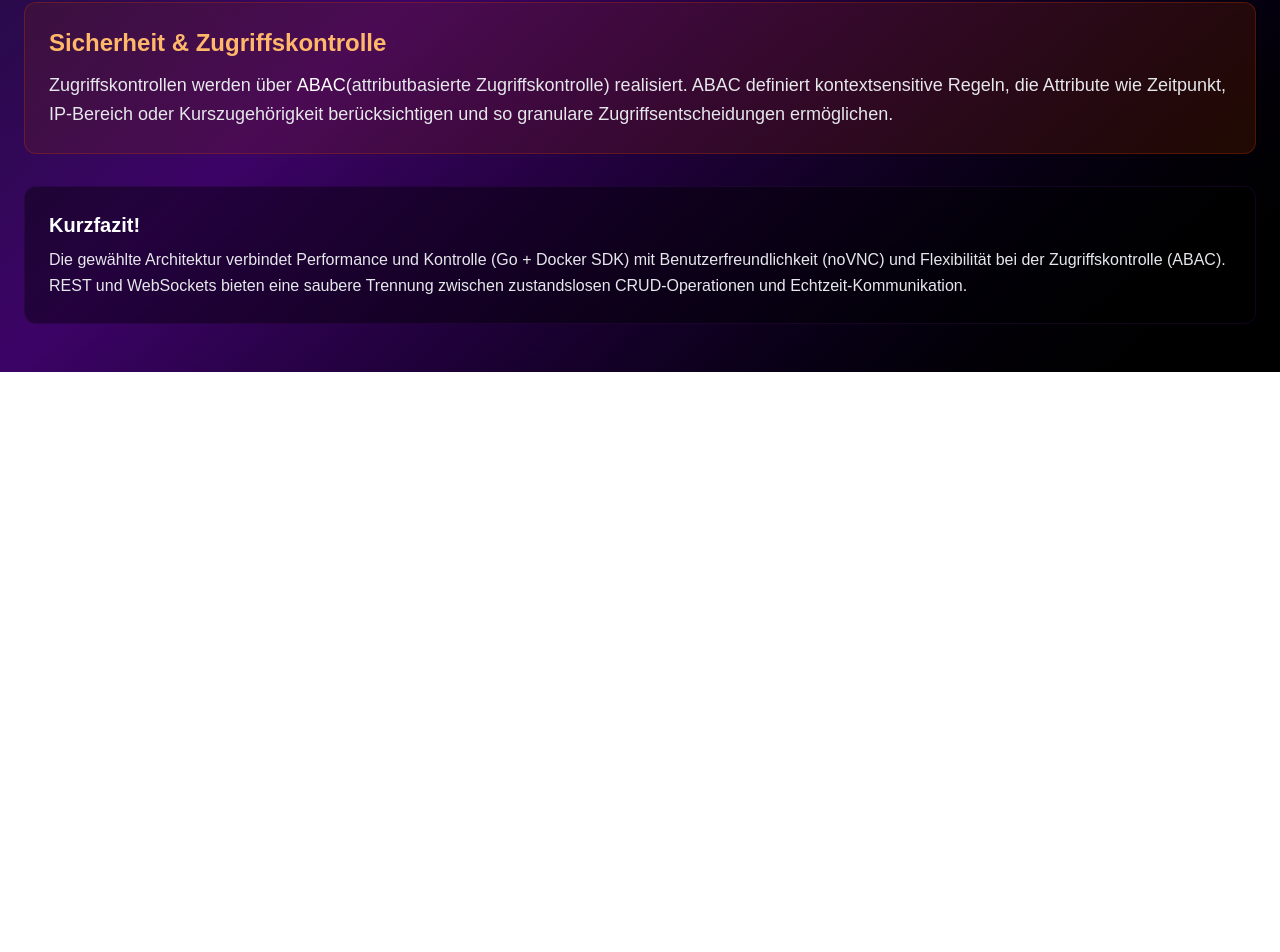
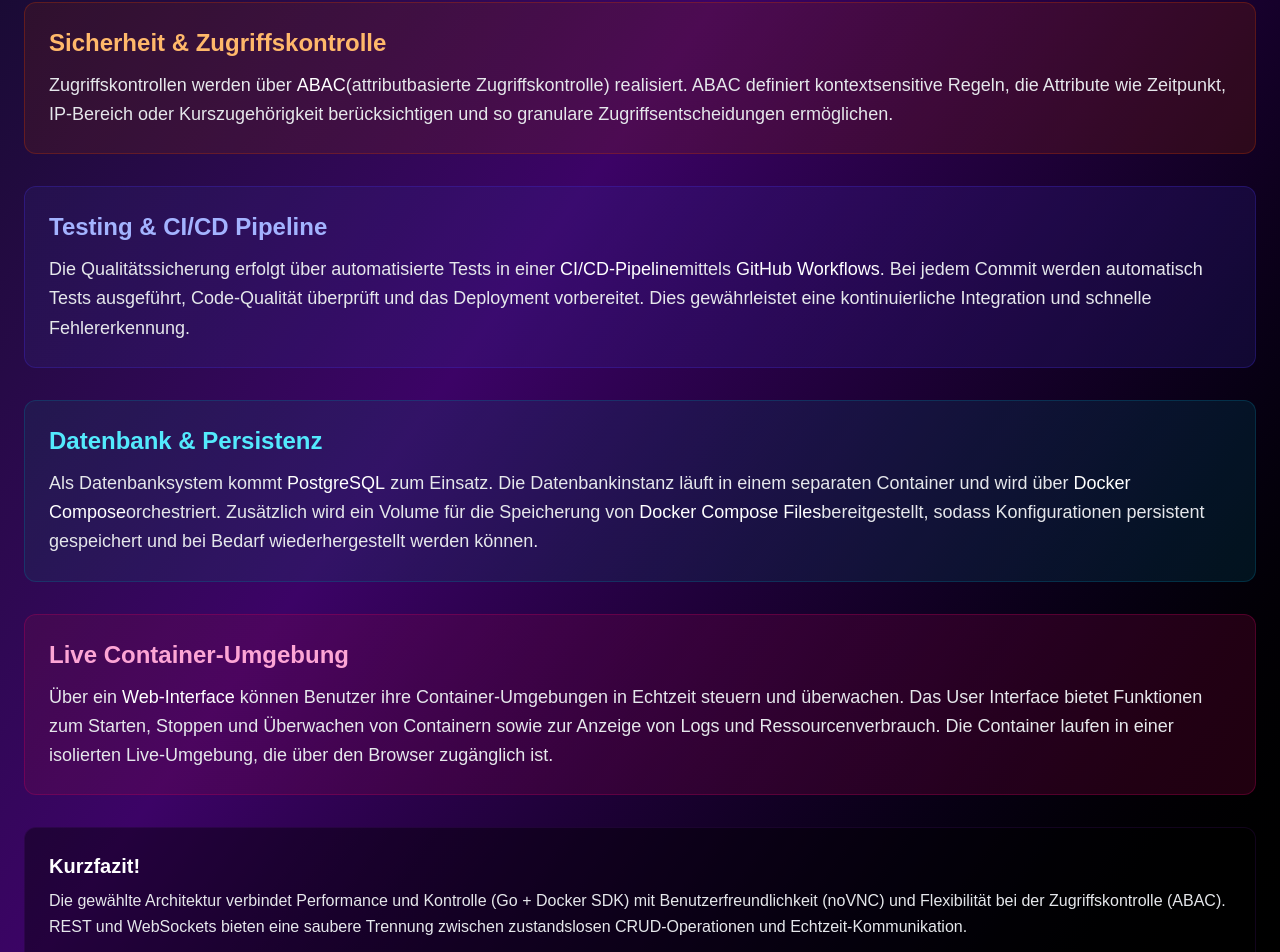
Before and after one commit to lschrenkTGM/ITSI-Container-Umgebung, a Next.js app: page /architektur in a window 1280 px wide. Shown: the part 793-1745 px from the top of the page. Before the commit the page ends 1165 px from the top, so only its background shows below. Built offline with nearby package versions, Linux system fonts and the light colour scheme.

Commit message:
Erweiterung Aktueller Stand

```diff
--- a/src/app/architektur/page.tsx
+++ b/src/app/architektur/page.tsx
@@ -73,6 +73,39 @@ export default function ArchitekturPage() {
           </p>
         </section>
 
+        {/* CI/CD & Testing */}
+        <section className="bg-gradient-to-r from-indigo-900/20 to-indigo-800/20 rounded-xl p-6 border border-indigo-700/30">
+          <h2 className="text-2xl font-bold text-indigo-300 mb-3">Testing & CI/CD Pipeline</h2>
+          <p className="text-gray-200 text-lg leading-relaxed">
+            Die Qualitätssicherung erfolgt über automatisierte Tests in einer <span className="font-medium text-white">CI/CD-Pipeline</span>
+            mittels <span className="font-medium text-white">GitHub Workflows</span>. Bei jedem Commit werden automatisch
+            Tests ausgeführt, Code-Qualität überprüft und das Deployment vorbereitet. Dies gewährleistet eine
+            kontinuierliche Integration und schnelle Fehlererkennung.
+          </p>
+        </section>
+
+        {/* Datenbank */}
+        <section className="bg-gradient-to-r from-cyan-900/20 to-cyan-800/20 rounded-xl p-6 border border-cyan-700/30">
+          <h2 className="text-2xl font-bold text-cyan-300 mb-3">Datenbank & Persistenz</h2>
+          <p className="text-gray-200 text-lg leading-relaxed">
+            Als Datenbanksystem kommt <span className="font-medium text-white">PostgreSQL</span> zum Einsatz.
+            Die Datenbankinstanz läuft in einem separaten Container und wird über <span className="font-medium text-white">Docker Compose</span>
+            orchestriert. Zusätzlich wird ein Volume für die Speicherung von <span className="font-medium text-white">Docker Compose Files</span>
+            bereitgestellt, sodass Konfigurationen persistent gespeichert und bei Bedarf wiederhergestellt werden können.
+          </p>
+        </section>
+
+        {/* Live Environment */}
+        <section className="bg-gradient-to-r from-pink-900/20 to-pink-800/20 rounded-xl p-6 border border-pink-700/30">
+          <h2 className="text-2xl font-bold text-pink-300 mb-3">Live Container-Umgebung</h2>
+          <p className="text-gray-200 text-lg leading-relaxed">
+            Über ein <span className="font-medium text-white">Web-Interface</span> können Benutzer ihre Container-Umgebungen
+            in Echtzeit steuern und überwachen. Das User Interface bietet Funktionen zum Starten, Stoppen und
+            Überwachen von Containern sowie zur Anzeige von Logs und Ressourcenverbrauch. Die Container laufen
+            in einer isolierten Live-Umgebung, die über den Browser zugänglich ist.
+          </p>
+        </section>
+
         {/* Fazit */}
         <section className="bg-black/40 rounded-xl p-6 border border-purple-900/20 text-gray-200">
           <h3 className="text-xl font-bold text-white mb-2">Kurzfazit!</h3>
--- a/src/app/aufgabenstellung/page.tsx
+++ b/src/app/aufgabenstellung/page.tsx
@@ -46,12 +46,27 @@ export default function AufgabenstellungPage() {
         {/* Technische Umsetzung */}
         <section className="bg-gradient-to-r from-orange-900/20 to-orange-800/20 rounded-xl p-6 border border-orange-700/30">
           <h2 className="text-2xl font-bold text-orange-300 mb-4">Technische Umsetzung</h2>
-          <p className="text-gray-200 text-lg leading-relaxed">
+          <p className="text-gray-200 text-lg leading-relaxed mb-4">
             Neben der Webseite wird ein <span className="text-orange-300 font-medium">Backend entwickelt</span>,
             das die Verwaltung und Steuerung der Container übernimmt. Eine
             <span className="text-orange-300 font-medium"> Schnittstelle</span> verbindet das Frontend
             mit dem Backend und sorgt für eine reibungslose Kommunikation.
           </p>
+          <h3 className="text-xl font-semibold text-orange-200 mb-3 mt-6">Kernkomponenten der Implementierung:</h3>
+          <ul className="list-disc list-inside text-gray-200 space-y-2">
+            <li>
+              <span className="font-medium text-white">CI/CD Pipeline:</span> Automatisiertes Testing und Deployment
+              über GitHub Workflows zur Sicherstellung der Code-Qualität
+            </li>
+            <li>
+              <span className="font-medium text-white">PostgreSQL Datenbank:</span> Persistente Datenspeicherung mit
+              Docker Compose für Container-Konfigurationen und Benutzerdaten
+            </li>
+            <li>
+              <span className="font-medium text-white">Live Container-Umgebung:</span> Webbasiertes User Interface
+              zur Verwaltung und Überwachung von Container-Instanzen in Echtzeit
+            </li>
+          </ul>
         </section>
       </div>
     </main>
```
